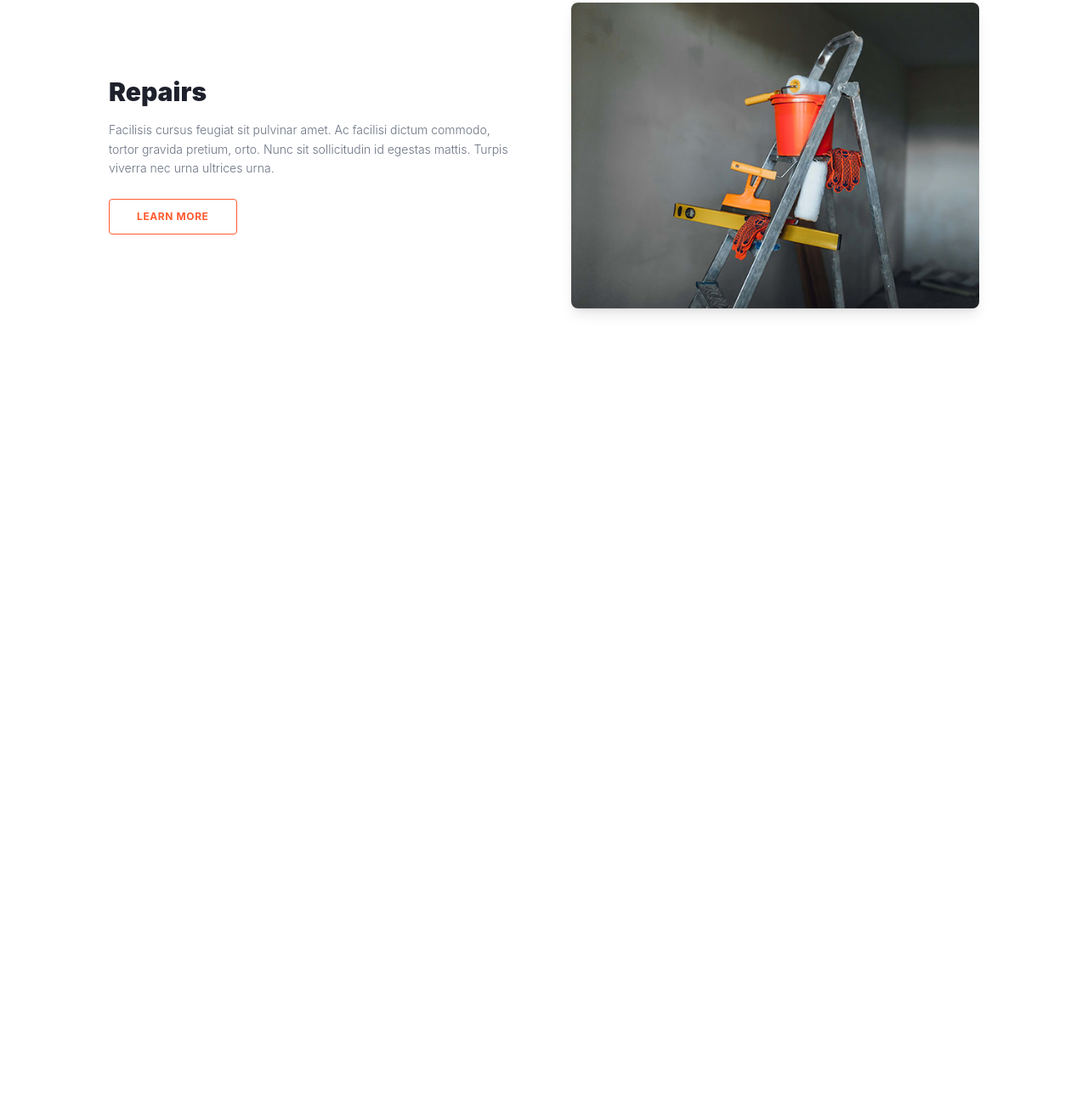
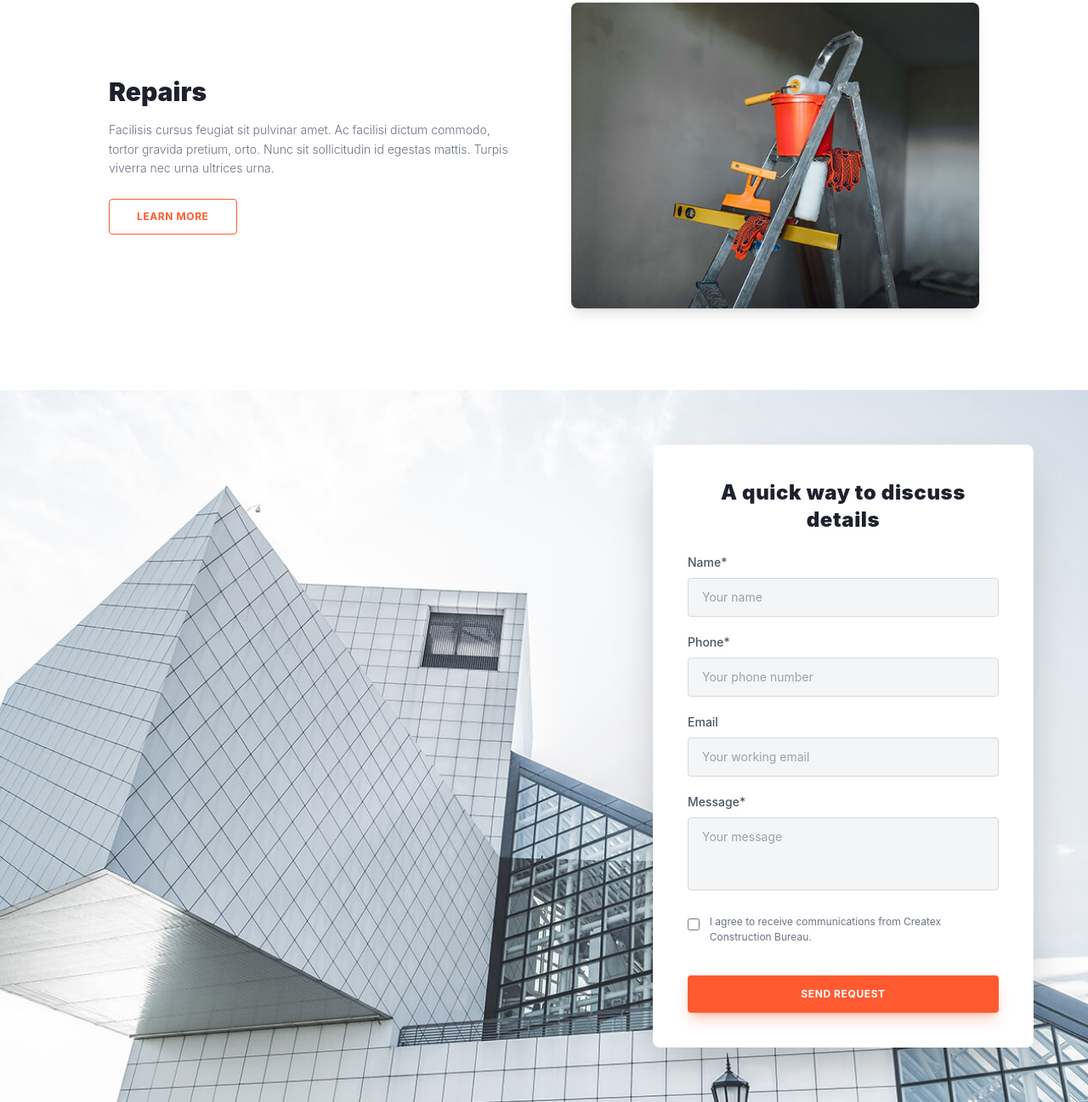
Before and after one commit to nozimnegmatov0010/teamwork2, a website: page anush2.html in a window 1280 px wide. Shown: the part 1933-3230 px from the top of the page at 85% size. Before the commit the page ends 2392 px from the top, so only its background shows below. Drawn offline with nearby package versions, Linux system fonts and the light colour scheme; files that its build step writes are made by us from their sources.

Commit message:
page 2 section 3

```diff
--- a/anush2.html
+++ b/anush2.html
@@ -143,5 +143,87 @@
     </div>
   </div>
 </div>
+
+<div class="relative min-h-[600px] bg-cover bg-center bg-no-repeat flex items-center py-16 px-4 sm:px-6 lg:px-8"
+         style="background-image: url('./75b5c0d6aa3e13c7465310229d970e2c13d9d922.jpg');">
+  <div class="absolute inset-0 bg-white/10"></div>
+
+  <div class="relative max-w-6xl w-full mx-auto flex justify-end z-10">
+
+    <div class="w-full max-w-md bg-white rounded-lg shadow-2xl p-8 md:p-10 border border-gray-100">
+
+      <h3 class="text-2xl font-black text-[#1E212C] text-center mb-6 tracking-wide">
+        A quick way to discuss details
+      </h3>
+
+      <form class="space-y-5">
+
+        <div class="flex flex-col space-y-2">
+          <label class="text-sm text-gray-600 font-medium" for="detail-name">Name*</label>
+          <input
+            type="text"
+            id="detail-name"
+            required
+            placeholder="Your name"
+            class="w-full bg-[#F4F5F6] border border-[#D7D9DF] rounded px-4 py-3 text-sm text-gray-800 placeholder-gray-400 focus:outline-none "
+          />
+        </div>
+
+        <div class="flex flex-col space-y-2">
+          <label class="text-sm text-gray-600 font-medium" for="detail-phone">Phone*</label>
+          <input
+            type="tel"
+            id="detail-phone"
+            required
+            placeholder="Your phone number"
+            class="w-full bg-[#F4F5F6] border border-[#D7D9DF] rounded px-4 py-3 text-sm text-gray-800 placeholder-gray-400 focus:outline-none  "
+          />
+        </div>
+
+        <div class="flex flex-col space-y-2">
+          <label class="text-sm text-gray-600 font-medium" for="detail-email">Email</label>
+          <input
+            type="email"
+            id="detail-email"
+            placeholder="Your working email"
+            class="w-full bg-[#F4F5F6] border border-[#D7D9DF] rounded px-4 py-3 text-sm text-gray-800 placeholder-gray-400 focus:outline-none  "
+          />
+        </div>
+
+        <div class="flex flex-col space-y-2">
+          <label class="text-sm text-gray-600 font-medium" for="detail-message">Message*</label>
+          <textarea
+            id="detail-message"
+            rows="3"
+            required
+            placeholder="Your message"
+            class="w-full bg-[#F4F5F6] border border-[#D7D9DF] rounded px-4 py-3 text-sm text-gray-800 placeholder-gray-400 focus:outline-none resize-none"
+          ></textarea>
+        </div>
+
+        <div class="flex items-start space-x-3 pt-2">
+          <input
+            type="checkbox"
+            id="agree"
+            required
+            class="mt-1 w-4 h-4 text-[#FF5A30] border-[#D7D9DF] rounded focus:ring-[#FF5A30] accent-[#FF5A30] cursor-pointer"
+          />
+          <label for="agree" class="text-xs text-gray-500 leading-normal cursor-pointer select-none">
+            I agree to receive communications from Createx Construction Bureau.
+          </label>
+        </div>
+
+        <div class="pt-4">
+          <button
+            type="submit"
+            class="w-full bg-[#FF5A30] text-white font-bold text-xs uppercase tracking-wider py-3.5 rounded transition-colors duration-300 shadow-lg shadow-[#FF5A30]/30"
+          >
+            Send request
+          </button>
+        </div>
+      </form>
+    </div>
+  </div>
+</div>
 </body>
 </html>
```
